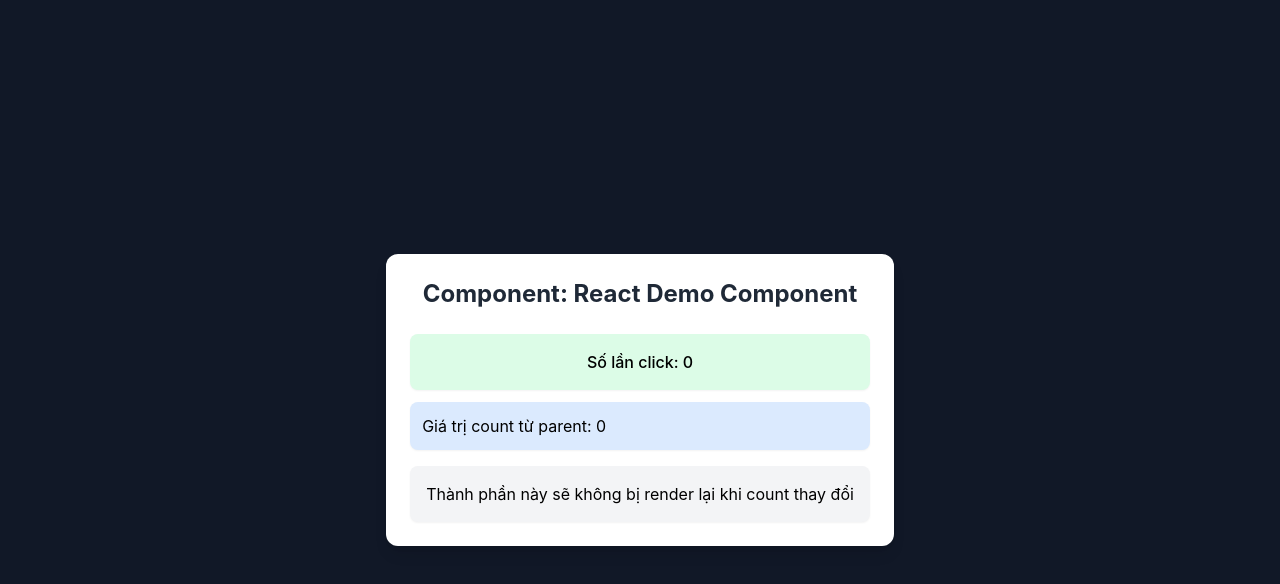
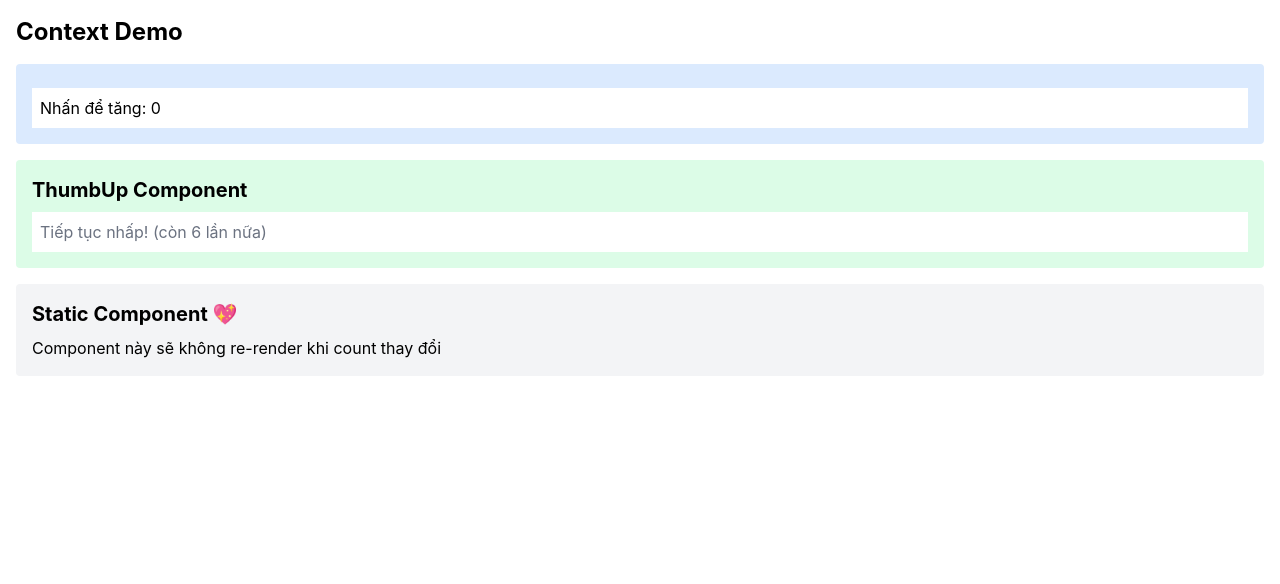
Before and after one commit to reMhELloy/react-Tailwind, a React (Create React App) app: page / in a window 1280 px wide. Shown: the top 584 px of the page. Built offline with nearby package versions, Linux system fonts and the light colour scheme.

Commit message:
Sử dụng useContext để truyền giá trị cho toàn bộ ứng dụng

```diff
--- a/src/App.tsx
+++ b/src/App.tsx
@@ -1,12 +1,23 @@
 import React from 'react'
 import './styles/App.css'
 import Title from './components/Title'
+import { CountProvider } from './context/CountContext'
+import ThumbUp from './components/ThumbUp'
+import StaticComponent from './components/StaticComponent'
 
-const App: React.FC = () => {
+interface AppProps {
+  className?: string
+}
+const App: React.FC<AppProps> = ({ className = '' }) => {
   return (
-    <div className="min-h-screen bg-gray-900 flex items-center justify-center p-4">
-      <Title name="React Demo Component" />
-    </div>
+    <CountProvider>
+      <div className={`p-4 ${className}`}>
+        <h1 className="text-2xl font-bold mb-4">Context Demo</h1>
+        <Title />
+        <ThumbUp />
+        <StaticComponent />
+      </div>
+    </CountProvider>
   )
 }
 
--- /dev/null
+++ b/src/components/StaticComponent.tsx
@@ -0,0 +1,13 @@
+interface StaticComponentProps {
+    className?: string
+}
+const StaticComponent: React.FC<StaticComponentProps> = ({ className = '' }) => {
+    return (
+        <div className={`p-4 mt-4 bg-gray-100 rounded ${className}`}>
+            <h2 className="text-xl font-bold mb-2">Static Component 💖</h2>
+            <div>Component này sẽ không re-render khi count thay đổi</div>
+        </div>
+    )
+}
+
+export default StaticComponent
--- /dev/null
+++ b/src/components/ThumbUp.tsx
@@ -0,0 +1,25 @@
+import { useCountContext } from "../context/CountContext"
+
+interface ThumbUpProps{
+    className?: string
+}
+const ThumbUp: React.FC<ThumbUpProps> = ({ className = '' }) => {
+    const { count } = useCountContext()
+    return (
+        <div className={`p-4 mt-4 bg-green-100 rounded ${className}`}>
+            <h2 className="text-xl font-bold mb-2">ThumbUp Component</h2>
+            <div className="p-2 bg-white">
+                {count > 5 ? (
+                    <div className="text-green-600 font-bold">
+                        Tuyệt vời! 👍
+                    </div>
+                ) : (
+                    <div className="text-gray-500">
+                        Tiếp tục nhấp! (còn {6 - count} lần nữa)
+                    </div>
+                )}
+            </div>
+        </div>
+    )
+}
+export default ThumbUp
--- a/src/components/Title.tsx
+++ b/src/components/Title.tsx
@@ -1,49 +1,22 @@
-import { useState } from 'react'
-
+import { useCountContext } from '../context/CountContext'
 interface TitleProps {
-  name?: string
+  className?: string
 }
 
-const StaticComponent = () => {
-  console.log('StaticComponent re-render')
-  return (
-    <div className="p-4 bg-gray-100 mt-4 rounded-lg shadow-sm">
-      Thành phần này sẽ không bị render lại khi count thay đổi
-    </div>
-  )
-}
 
-const DynamicChild = ({ count }: { count: number }) => {
-  console.log('DynamicChild re-render')
-  return (
-    <div className="p-3 bg-blue-100 mt-3 rounded-lg shadow-sm">
-      Giá trị count từ parent: {count}
-    </div>
-  )
-}
-
-const Title: React.FC<TitleProps> = ({ name = 'Default' }) => {
-  const [count, setCount] = useState(0)
-
-  const onClick = () => {
-    setCount(count + 1)
-  }
+const Title: React.FC<TitleProps> = ({ className = '' }) => {
+  const { count, increment } = useCountContext()
 
   return (
-    <div className="max-w-lg mx-auto p-6 bg-white rounded-xl shadow-lg">
-      <h2 className="text-2xl font-bold mb-6 text-gray-800 text-center">
-        Component: {name}
-      </h2>
+    <div className= {`p-4 bg-blue-100 rounded ${className}`}>
+      <h2 className="text-xl font-bold mb-2"></h2>
 
       <div
-        onClick={onClick}
-        className="p-4 bg-green-100 cursor-pointer hover:bg-green-200 rounded-lg shadow-sm transition-colors duration-200 text-center font-medium"
+        onClick={increment}
+        className="p-2 bg-white cursor-pointer hover:bg-gray-50"
       >
-        Số lần click: {count}
+        Nhấn để tăng: {count}
       </div>
-
-      <DynamicChild count={count} />
-      <StaticComponent />
     </div>
   )
 }
--- /dev/null
+++ b/src/context/CountContext.tsx
@@ -0,0 +1,39 @@
+import { createContext, type PropsWithChildren, useContext, useState } from "react"
+
+interface CountProviderProps extends PropsWithChildren {}
+interface CountContextInterface {
+    count: number
+    setCount: (count: number) => void
+    increment: () => void
+}
+
+const CountContext = createContext<CountContextInterface | undefined>(undefined)
+
+const useCountContext = () => {
+    const context = useContext(CountContext)
+    console.log("🚀 ~ useCountContext ~ context:", context)
+    if (!context) {
+        throw new Error('useCountContext phải được sử dụng trong CountProvider')
+    }
+    return context
+}
+
+// Component Provider - Cung cấp giá trị context cho toàn bộ ứng dụng
+// Nhận vào children props để có thể wrap các components con
+const CountProvider = ({ children }: CountProviderProps) => {
+    const [count, setCount] = useState(0)
+
+    const increment = () => {
+        setCount(prev => prev + 1)
+    }
+
+    // Trả về Provider bao bọc children
+    // value prop chứa tất cả các giá trị và hàm cần chia sẻ
+    return (
+        <CountContext.Provider value={{ count, setCount, increment}}>
+            {children}
+        </CountContext.Provider>
+    )
+}
+
+export { CountProvider, useCountContext}
```
Also changed, not shown: 1 other file (tests, documents, lock files or other folders).
